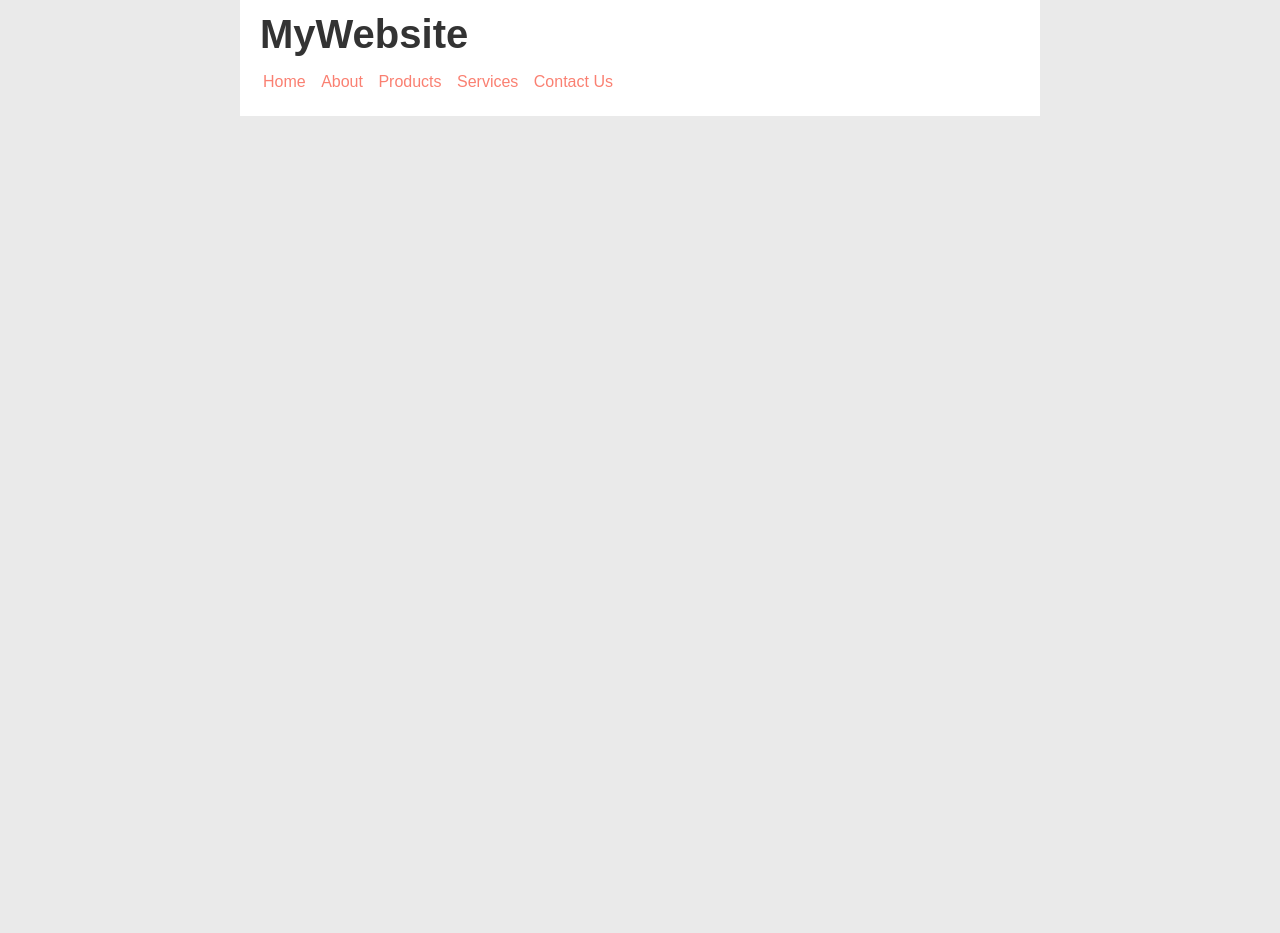
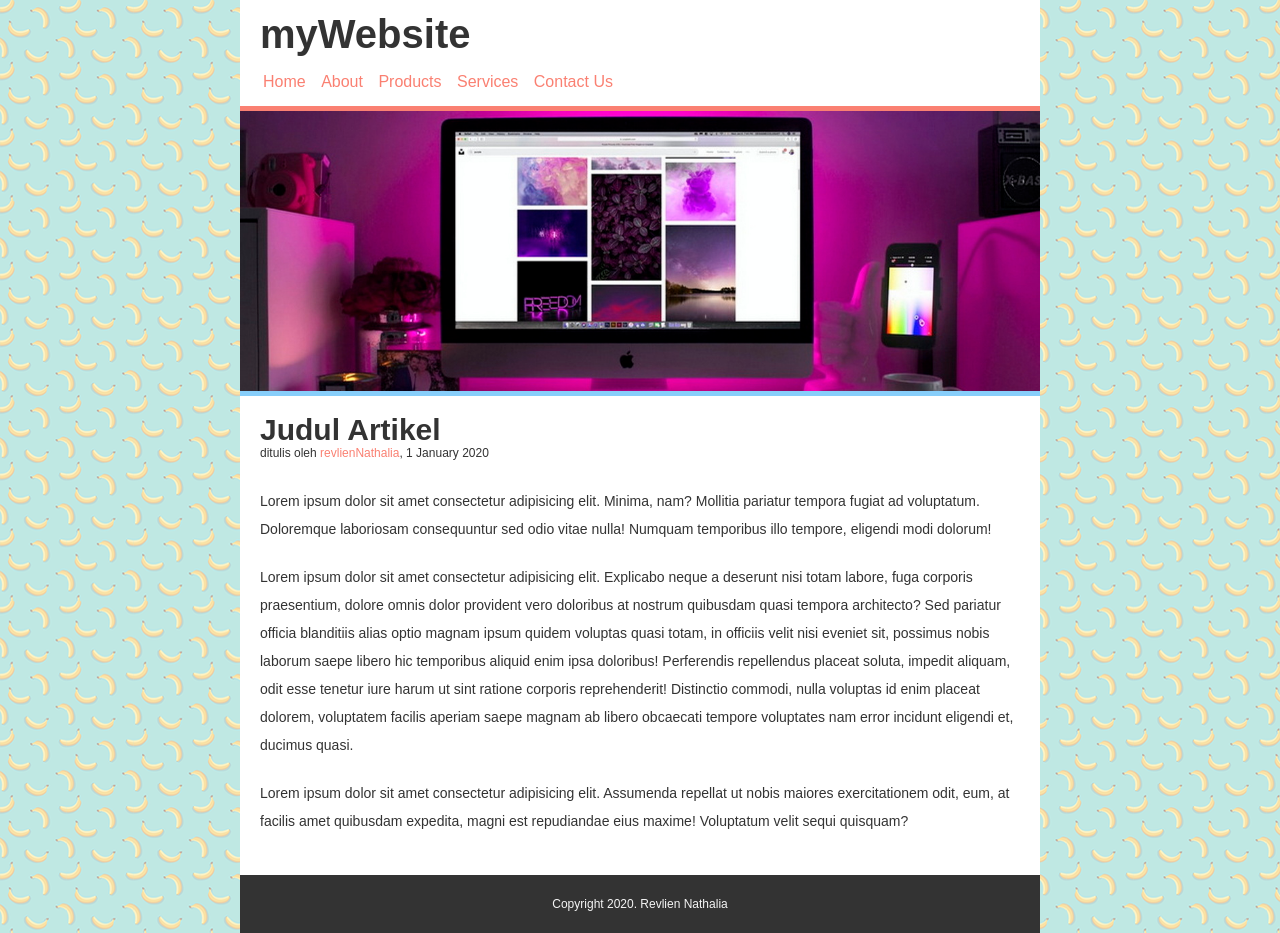
Before and after one commit to revcatnat/latihan6, a plain HTML site: page index.html in a window 1280 px wide. Before the commit the page ends 800 px from the top, so only its background shows below. Drawn offline with Linux system fonts and the light colour scheme.

Commit message:
'second'

```diff
--- a/index.html
+++ b/index.html
@@ -4,13 +4,13 @@
 		<meta charset="UTF-8" />
 		<meta http-equiv="X-UA-Compatible" content="IE=edge" />
 		<meta name="viewport" content="width=device-width, initial-scale=1.0" />
-		<title>Document</title>
+		<title>simpleWebsite</title>
 		<link rel="stylesheet" href="style.css" />
 	</head>
 	<body>
 		<div class="container">
 			<div class="header">
-				<h1 class="judul">MyWebsite</h1>
+				<h1 class="judul">myWebsite</h1>
 				<ul>
 					<li><a href="#">Home</a></li>
 					<li><a href="#">About</a></li>
@@ -20,6 +20,44 @@
 				</ul>
 			</div>
 			<div class="hero"></div>
+			<div class="content">
+				<h2>Judul Artikel</h2>
+				<p class="penulis">
+					ditulis oleh <a href="">revlienNathalia</a>, 1 January 2020
+				</p>
+
+				<p>
+					Lorem ipsum dolor sit amet consectetur adipisicing elit. Minima, nam?
+					Mollitia pariatur tempora fugiat ad voluptatum. Doloremque laboriosam
+					consequuntur sed odio vitae nulla! Numquam temporibus illo tempore,
+					eligendi modi dolorum!
+				</p>
+
+				<p>
+					Lorem ipsum dolor sit amet consectetur adipisicing elit. Explicabo
+					neque a deserunt nisi totam labore, fuga corporis praesentium, dolore
+					omnis dolor provident vero doloribus at nostrum quibusdam quasi
+					tempora architecto? Sed pariatur officia blanditiis alias optio magnam
+					ipsum quidem voluptas quasi totam, in officiis velit nisi eveniet sit,
+					possimus nobis laborum saepe libero hic temporibus aliquid enim ipsa
+					doloribus! Perferendis repellendus placeat soluta, impedit aliquam,
+					odit esse tenetur iure harum ut sint ratione corporis reprehenderit!
+					Distinctio commodi, nulla voluptas id enim placeat dolorem, voluptatem
+					facilis aperiam saepe magnam ab libero obcaecati tempore voluptates
+					nam error incidunt eligendi et, ducimus quasi.
+				</p>
+
+				<p>
+					Lorem ipsum dolor sit amet consectetur adipisicing elit. Assumenda
+					repellat ut nobis maiores exercitationem odit, eum, at facilis amet
+					quibusdam expedita, magni est repudiandae eius maxime! Voluptatum
+					velit sequi quisquam?
+				</p>
+			</div>
+
+			<div class="footer">
+				<p class="foot">Copyright 2020. Revlien Nathalia</p>
+			</div>
 		</div>
 	</body>
 </html>
--- a/style.css
+++ b/style.css
@@ -133,7 +133,7 @@ table {
 
 body {
 	font: 16px/28px Arial, Helvetica, sans-serif;
-	background-color: #eaeaea;
+	background-image: url(img/bananas.png);
 	color: #333;
 }
 
@@ -145,6 +145,7 @@ body {
 
 .header {
 	padding: 20px;
+	padding-bottom: 10px;
 }
 
 .header .judul {
@@ -177,5 +178,52 @@ body {
 }
 
 .hero {
-	width: 250px;
+	height: 280px;
+	background-image: url(img/hero.jpg);
+	background-size: cover;
+	background-position: 0 -30px;
+	border-top: 5px solid salmon;
+	border-bottom: 5px solid lightskyblue;
 }
+
+.content {
+	padding: 20px;
+}
+
+.content h2 {
+	font-size: 30px;
+	font-weight: bold;
+}
+
+.content .penulis {
+	font-size: 12px;
+	margin-top: -5px;
+}
+
+.content .penulis a {
+	color: salmon;
+	text-decoration: none;
+}
+
+.content .penulis a:hover {
+	background-color: lightskyblue;
+	color: white;
+	text-decoration: underline;
+}
+
+.content p {
+	margin-top: 12px;
+	margin-bottom: 20px;
+	font-size: 14px;
+}
+
+.footer {
+	background-color: rgb(51, 51, 51);
+	padding: 15px;
+}
+
+.footer .foot {
+	color: whitesmoke;
+	text-align: center;
+	font-size: 12px;
+}
```
Also changed, not shown: img/[Originals]/hero.jpg (added), img/bananas.png (added), img/hero.jpg (added).
